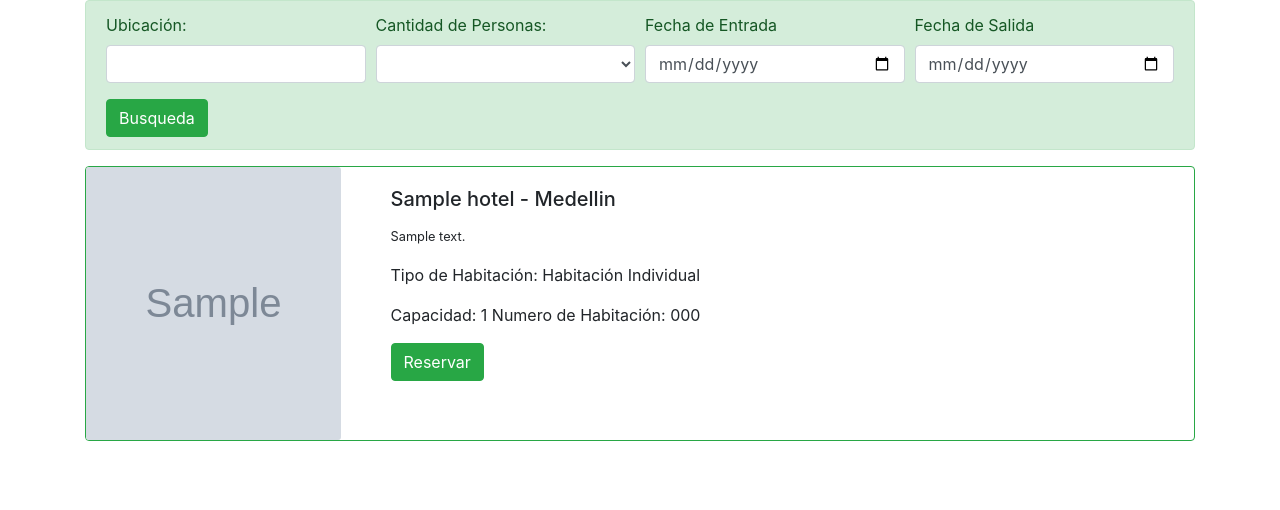
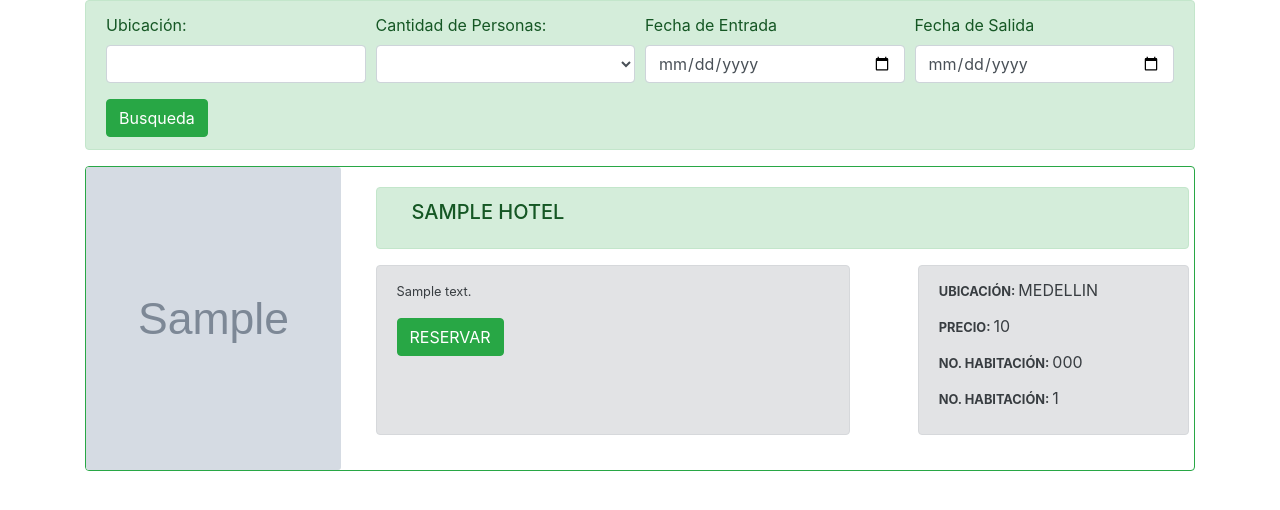
Before and after one commit to Reyes2777/roiback, a Django app: page / in a window 1280 px wide. Shown: the part 64-574 px from the top of the page. Run offline with Django 3.2, Linux system fonts and the light colour scheme; tables that the repository leaves empty hold one stand-in row (values such as "Sample post"); grey boxes marked "Sample" are stand-in pictures; some libraries are stand-ins or nearby versions.

Commit message:
modify template to home

```diff
--- a/templates/home.html
+++ b/templates/home.html
@@ -50,18 +50,32 @@
   <div class="row">
     {% for room in rooms %}
     <div class="col-12">
-      <div class="card mb-2 border-success" style="height: 275px;">
+      <div class="card mb-2 border-success" style="height: 305px;">
           <div class="row">
               <div class="col-md-3">
-              <img src={{room.picture}} class="card-img" alt="Card image" style="height: 273px">
+                  <img src={{room.picture}} class="card-img" alt="Card image" style="height: 303px">
               </div>
               <div class="col-md-9">
                   <div class="card-body">
-               <h5 class="card-title">{{room.hotel.name}} - {{room.hotel.location|capfirst }} </h5>
-               <p class="card-text"><small>{{room.hotel.description}}</small></p>
-               <p class="card-text">Tipo de Habitación: {{room.room_type}}</p>
-               <p class="card-text">Capacidad: {{room.capacity}} Numero de Habitación: {{room.number_room}}</p>
-               <a class="btn btn-success"href="{% url 'reservation' room.id %}">Reservar</a>
+                      <div class="row alert alert-success">
+                          <div class="col-md-6">
+                              <h5 class="card-title text-uppercase">{{room.hotel.name}}</h5>
+                          </div>
+                      </div>
+                      <div class="row ">
+                          <div class="col-md-7 alert alert-secondary">
+                              <p class="card-text text-justify"><small>{{room.hotel.description}}</small></p>
+                              <a class="btn btn-success"href="{% url 'reservation' room.id %}">RESERVAR</a>
+                          </div>
+                          <div class="col-md-1">
+                          </div>
+                          <div class="col-md-4 alert alert-secondary">
+                              <p class="card-title text-uppercase"><small class="font-weight-bold">ubicación: </small>{{room.hotel.location|capfirst }}</p>
+                              <p class="card-title text-uppercase"><small class="font-weight-bold">precio: </small>{{room.price}}</p>
+                              <p class="card-title text-uppercase"><small class="font-weight-bold">No. Habitación: </small>{{room.number_room}}</p>
+                              <p class="card-title text-uppercase"><small class="font-weight-bold">No. Habitación: </small>{{room.capacity}}</p>
+                          </div>
+                      </div>
                   </div>
               </div>
           </div>
```
Lines whose indentation alone changed are shown as unchanged.
